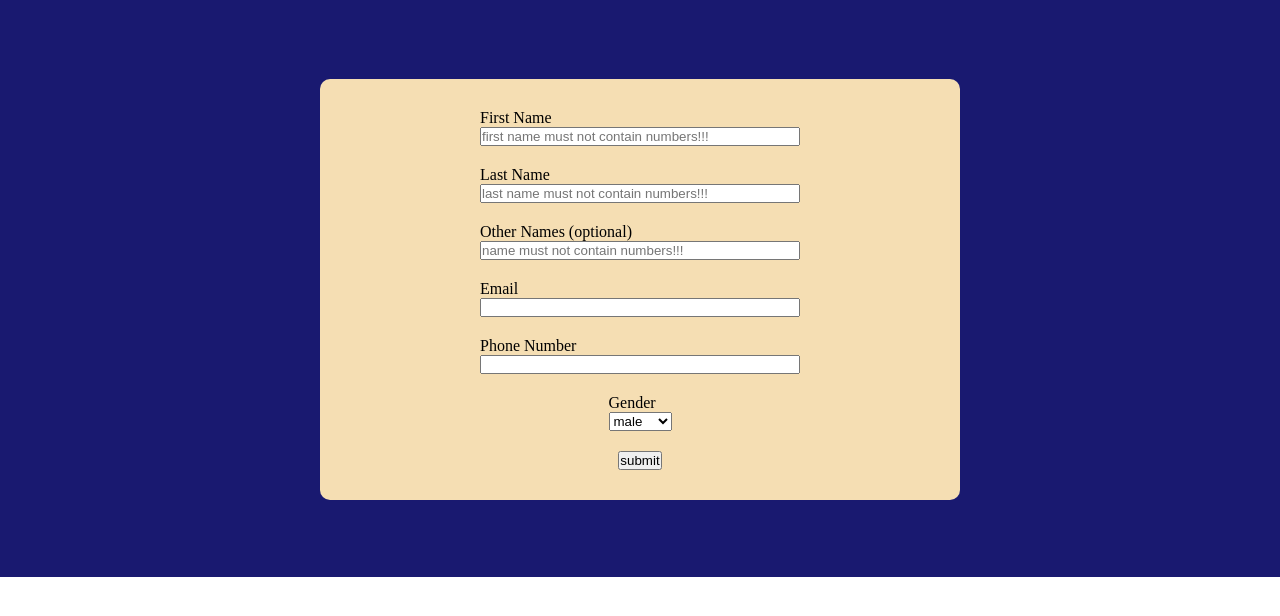
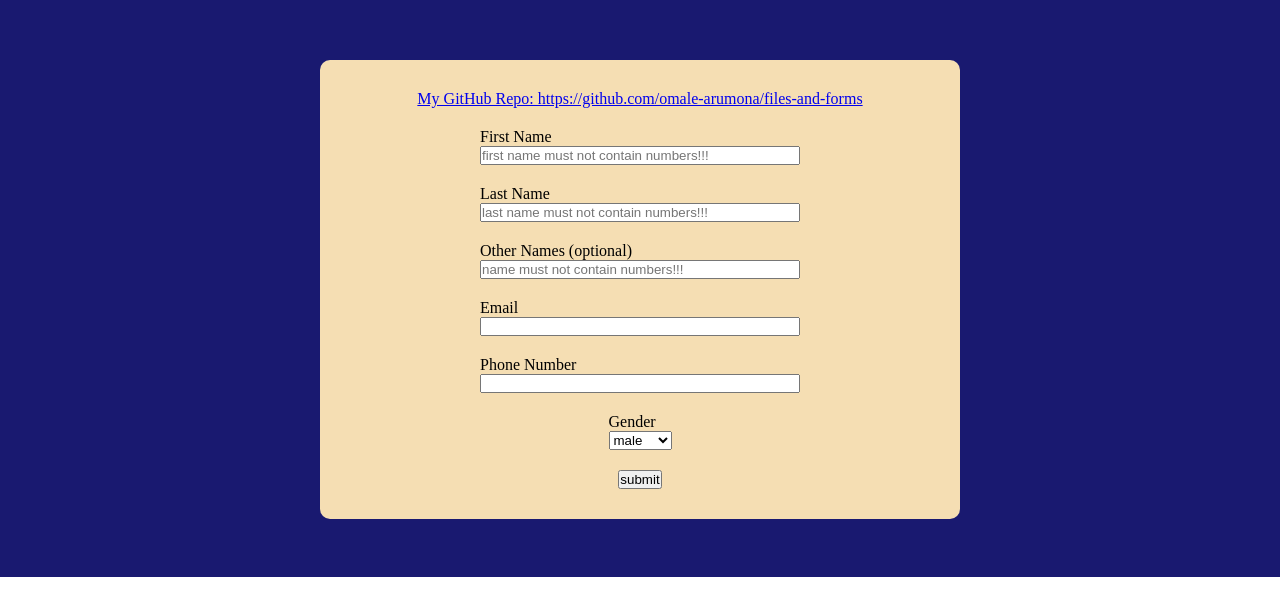
Before and after one commit to omale-arumona/files-and-forms, a website: page index.html in a window 1280 px wide. Shown: the part 138-754 px from the top of the page. Drawn offline with Linux system fonts and the light colour scheme.

Commit message:
added github repo

```diff
--- a/index.html
+++ b/index.html
@@ -85,6 +85,8 @@
         <div id="emailAlert"></div>
         <div id="phoneAlert"></div>
         <form action="/submit" class="form" method="">
+            <div><a href="https://github.com/omale-arumona/files-and-forms">My GitHub Repo:
+                    https://github.com/omale-arumona/files-and-forms </a></div>
             <div>
                 <label for="firstName" class="firstName">First Name</label>
                 <input type="text" class="firstName" id="firstName" name='firstName'
--- a/package.json
+++ b/package.json
@@ -5,7 +5,7 @@
   "main": "server.js",
   "scripts": {
     "test": "echo \"Error: no test specified\" && exit 1",
-    "start": "nodemon server.js"
+    "start": "node server.js"
   },
   "keywords": [],
   "author": "",
```
